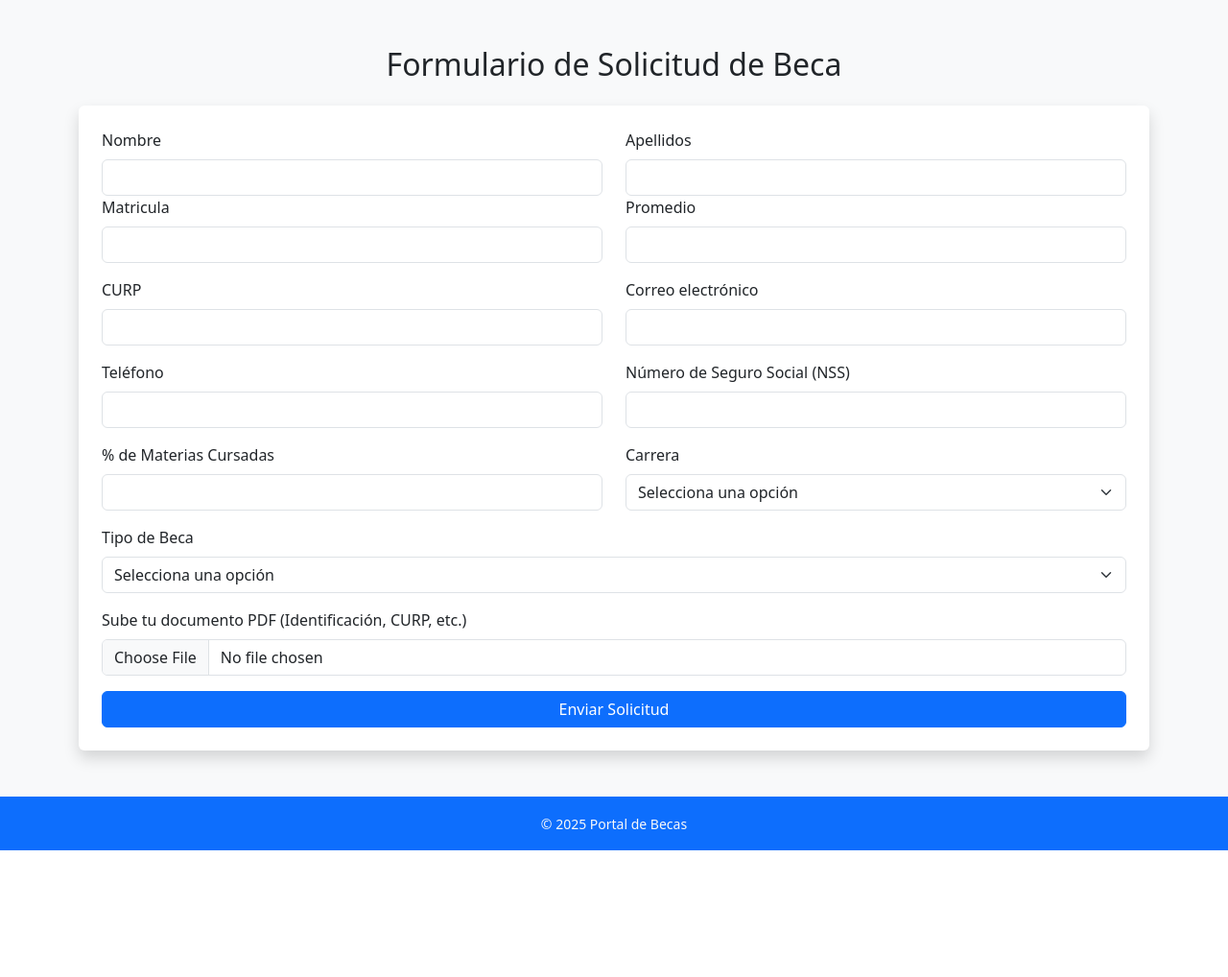
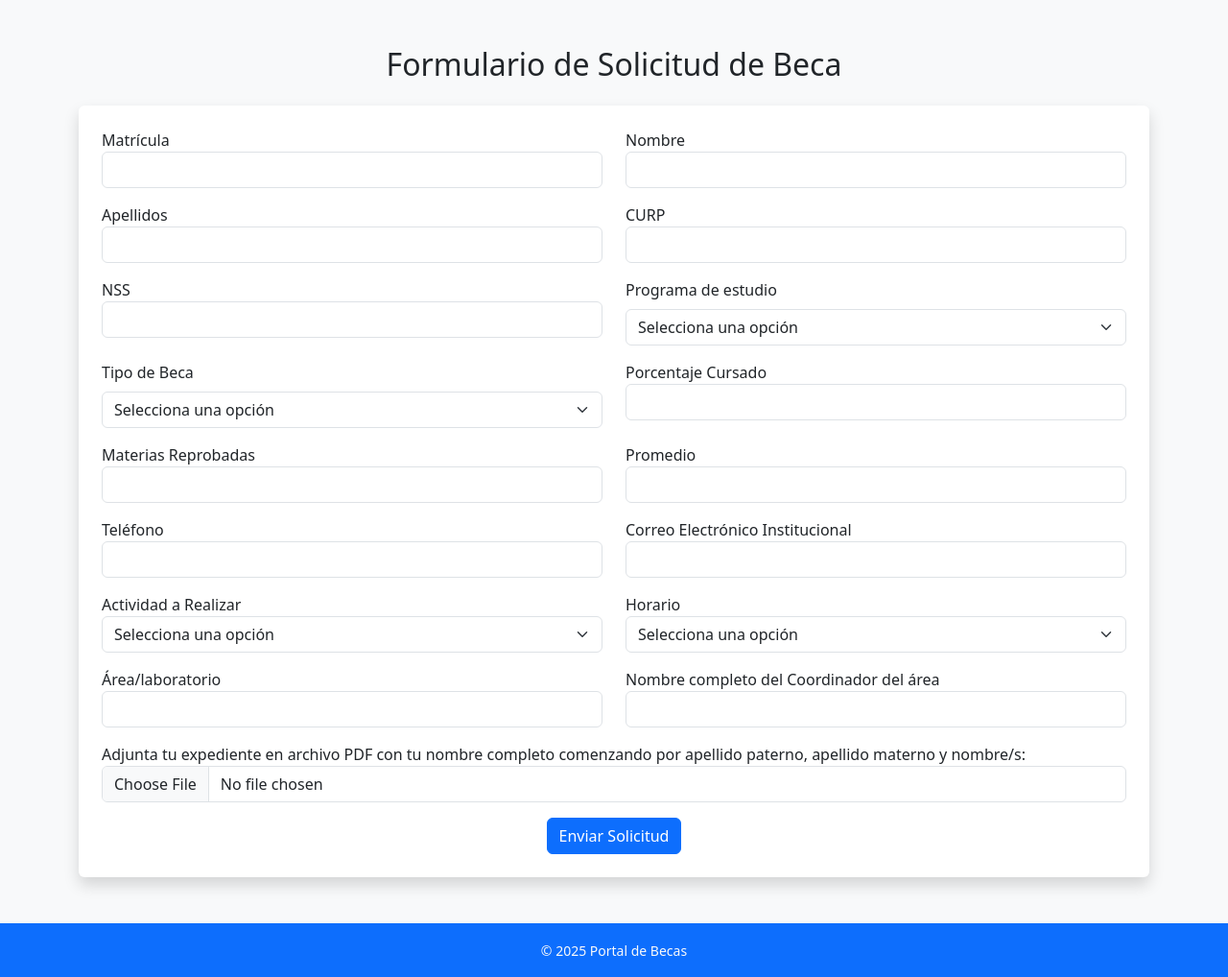
Before and after one commit to IYRH/becas_portal, a Flask app: page /formulario in a window 1280 px wide. Shown: the part 56-1074 px from the top of the page at 96% size. Before the commit the page ends 942 px from the top, so only its background shows below. Run offline with Flask 3, Linux system fonts and the light colour scheme.

Commit message:
cambiando la base de datos, formulario, como todo se fue alv tambien se cambio el boton para visualizar pdf

```diff
--- a/routes/main_routes.py
+++ b/routes/main_routes.py
@@ -43,20 +43,27 @@ def index():
 def formulario():
     if request.method == 'POST':
         try:
+            # Capturar datos del formulario
+            matricula = request.form['matricula']
             nombre = request.form['nombre']
             apellidos = request.form['apellidos']
-            matricula = request.form['matricula']
-            promedio = request.form.get('promedio', None)
-            curp = request.form.get('curp', '')
+            curp = request.form['curp']
+            nss = request.form.get('nss')
+            carrera = request.form.get('carrera')
+            beca = request.form.get('beca')
+            porcentaje_cursado = request.form.get('porcentaje_cursado')
+            materias_reprobadas = request.form.get('materias_reprobadas')
+            promedio = request.form.get('promedio')
+            telefono = request.form['telefono']
             correo = request.form['correo']
-            telefono = request.form['telefono']
-            nss = request.form['nss']
-            porcentaje = request.form['porcentaje']
-            carrera = request.form['carrera']
-            beca = request.form.get('beca', '')
+            actividades = request.form.get('actividades')
+            horario = request.form.get('horario')
+            area = request.form.get('area')
+            coordinador = request.form.get('coordinador')
             pdf = request.files.get('pdf')
 
-            # Validar PDF
+
+            # Capturar archivo PDF
             nombre_pdf = None
             if pdf and pdf.filename.endswith('.pdf'):
                 nombre_pdf = secure_filename(pdf.filename)
@@ -66,23 +73,35 @@ def formulario():
             conexion = sqlite3.connect('becas.db')
             cursor = conexion.cursor()
             cursor.execute('''
-                INSERT INTO solicitudes
-                (nombre, apellidos, matricula, promedio, curp, correo, telefono, nss, porcentaje_cursado, carrera, beca, pdf, fecha_registro, estatus)
-                VALUES (?,?,?,?,?,?,?,?,?,?,?,?, datetime('now'), 'Recibida')
-            ''', (nombre, apellidos, matricula, promedio,  curp, correo, telefono, nss, porcentaje, carrera, beca, nombre_pdf))
+                INSERT INTO solicitudes (
+                    matricula, nombre, apellidos, curp, nss, carrera, beca,
+                    porcentaje_cursado, materias_reprobadas, promedio,
+                    telefono, correo, actividades, horario, area, coordinador, pdf, fecha_registro,estatus
+                )
+                VALUES (?, ?, ?, ?, ?, ?, ?, ?, ?, ?, ?, ?, ?, ?, ?, ?, ?, datetime('now','localtime'), 'Recibida')
+            ''', (
+                matricula, nombre, apellidos, curp, nss, carrera, beca,
+                porcentaje_cursado, materias_reprobadas, promedio,
+                telefono, correo, actividades, horario, area, coordinador,
+                nombre_pdf
+            ))
+
             conexion.commit()
             conexion.close()
 
             flash("Tu solicitud fue enviada correctamente")
             return redirect(url_for('main.formulario'))
 
+        except sqlite3.IntegrityError:
+            flash(" Ya existe una solicitud con esa matrícula.")
+            return redirect(url_for('main.formulario'))
         except Exception as e:
-            flash(f"Error al enviar la solicitud: {e}")
+            flash(f" Error al enviar la solicitud: {e}")
             return redirect(url_for('main.formulario'))
 
+    return render_template('formulario.html')
 
 
-    return render_template('formulario.html')
 
 @main_bp.route('/resultado', methods=['GET', 'POST'])
 def resultado():
@@ -93,7 +112,7 @@ def resultado():
 
         conexion = sqlite3.connect('becas.db')
         cursor = conexion.cursor()
-        cursor.execute("SELECT nombre, apellidos, matricula, estatus, carrera, beca,comentario_admin, fecha_registro FROM solicitudes WHERE matricula = ? ", (matricula,))
+        cursor.execute("SELECT nombre, apellidos, matricula, estatus, carrera, beca,comentario_admin FROM solicitudes WHERE matricula = ? ", (matricula,))
         solicitud = cursor.fetchone()
         conexion.close()
 
--- a/templates/formulario.html
+++ b/templates/formulario.html
@@ -25,54 +25,29 @@
   {% endwith %}
 
   <form action="{{ url_for('main.formulario') }}" method="POST" enctype="multipart/form-data" class="shadow p-4 bg-white rounded">
-    <div class="row mb-3">
-      <div class="col-md-6">
-        <label class="form-label">Nombre</label>
+    <div class="row">
+            <div class="col-md-6 mb-3">
+                <label>Matrícula</label>
+                <input type="text" name="matricula" class="form-control" required>
+            </div>
+            <div class="col-md-6 mb-3">
+                <label>Nombre</label>
                 <input type="text" name="nombre" class="form-control" required>
             </div>
-      <div class="col-md-6">
-        <label class="form-label">Apellidos</label>
+            <div class="col-md-6 mb-3">
+                <label>Apellidos</label>
                 <input type="text" name="apellidos" class="form-control" required>
             </div>
-       <div class="col-md-6">
-        <label class="form-label">Matricula</label>
-        <input type="text" name="matricula" class="form-control" required>
-      </div>
-      <div class="col-md-6">
-        <label class="form-label">Promedio</label>
-        <input type="text" name="promedio" class="form-control" required>
-      </div>
-    </div>
-
-    <div class="row mb-3">
-      <div class="col-md-6">
-        <label class="form-label">CURP</label>
+            <div class="col-md-6 mb-3">
+                <label>CURP</label>
                 <input type="text" name="curp" class="form-control" required>
             </div>
-      <div class="col-md-6">
-        <label class="form-label">Correo electrónico</label>
-        <input type="email" name="correo" class="form-control" required>
+            <div class="col-md-6 mb-3">
+                <label>NSS</label>
+                <input type="text" name="nss" class="form-control">
             </div>
-    </div>
-
-    <div class="row mb-3">
-      <div class="col-md-6">
-        <label class="form-label">Teléfono</label>
-        <input type="text" name="telefono" class="form-control" required>
-      </div>
-      <div class="col-md-6">
-        <label class="form-label">Número de Seguro Social (NSS)</label>
-        <input type="text" name="nss" class="form-control" required>
-      </div>
-    </div>
-
-    <div class="row mb-3">
-      <div class="col-md-6">
-        <label class="form-label">% de Materias Cursadas</label>
-        <input type="number" name="porcentaje" class="form-control" min="0" max="100" required>
-      </div>
-      <div class="col-md-6">
-        <label class="form-label">Carrera</label>
+            <div class="col-md-6 mb-3">
+                <label class="form-label">Programa de estudio</label>
                   <select name="carrera" class="form-select" required>
                     <option value="">Selecciona una opción</option>
                     <option value="ICC">Ingeniería en Ciencias de la Computación (ICC)</option>
@@ -80,24 +55,74 @@
                     <option value="ITI">Ingeniería en Tecnologías de la Información (ITI)</option>
                   </select>
             </div>
-    </div>
-
-    <div class="mb-3">
+            <div class="col-md-6 mb-3">
                 <label class="form-label">Tipo de Beca</label>
                 <select name="beca" class="form-select" required>
                   <option value="">Selecciona una opción</option>
                   <option value="Servicio Social">Beca de Servicio Social</option>
-        <option value="Practicas Profesionales">Beca de Practicas Profesionales</option>
+                  <option value="Practicas Profesionales">Beca de Prácticas Profesionales</option>
                   <option value="Monitores">Beca de Monitores</option>
                 </select>
             </div>
-
-    <div class="mb-3">
-      <label class="form-label">Sube tu documento PDF (Identificación, CURP, etc.)</label>
+            <div class="col-md-6 mb-3">
+                <label>Porcentaje Cursado</label>
+                <input type="number" name="porcentaje_cursado" class="form-control">
+            </div>
+            <div class="col-md-6 mb-3">
+                <label>Materias Reprobadas</label>
+                <input type="number" name="materias_reprobadas" class="form-control">
+            </div>
+            <div class="col-md-6 mb-3">
+                <label>Promedio</label>
+                <input type="number" step="0.01" name="promedio" class="form-control">
+            </div>
+            <div class="col-md-6 mb-3">
+                <label>Teléfono</label>
+                <input type="text" name="telefono" class="form-control" required>
+            </div>
+            <div class="col-md-6 mb-3">
+                <label>Correo Electrónico Institucional</label>
+                <input type="email" name="correo" class="form-control" required>
+            </div>
+            <div class="col-md-6 mb-3">
+                <label>Actividad a Realizar</label>
+                <select name="actividades" class="form-select" required>
+                  <option value="">Selecciona una opción</option>
+                  <option value="laboratorio">Actividades de apoyo en laboratorio</option>
+                  <option value="pp">Práctica Profesional</option>
+                  <option value="ss">Servicio Social</option>
+                  <option value="soporte laboratorio">Soporte Laboratorio</option>
+                  <option value="apoyo academico">Apoyo Academico</option>
+                  <option value="apoyo administrativo">Apoyo Administrativo</option>
+                  <option value="apoyo contable">Apoyo Contable</option>
+                  <option value="otra">Otra</option>
+                </select>
+            </div>
+            <div class="col-md-6 mb-3">
+                <label>Horario</label>
+                <select name="horario" class="form-select" required>
+                  <option value="">Selecciona una opción</option>
+                  <option value="Matutino">Matutino 4 horas</option>
+                  <option value="Vespertino">Vespertino 4 horas</option>
+                </select>
+            </div>
+            <div class="col-md-6 mb-3">
+                <label>Área/laboratorio</label>
+                <input type="text" name="area" class="form-control">
+            </div>
+            <div class="col-md-6 mb-3">
+                <label>Nombre completo del Coordinador del área</label>
+                <input type="text" name="coordinador" class="form-control">
+            </div>
+            <div class="col-md-12 mb-3">
+                <label>Adjunta tu expediente en archivo PDF con tu nombre completo comenzando por apellido paterno, apellido materno y nombre/s:</label>
                 <input type="file" name="pdf" accept=".pdf" class="form-control" required>
             </div>
+        </div>
 
-    <button class="btn btn-primary w-100" type="submit">Enviar Solicitud</button>
+        <div class="text-center">
+            <button type="submit" class="btn btn-primary">Enviar Solicitud</button>
+        </div>
     </form>
 </div>
 
```
Also changed, not shown: database/db_setup.py (+13 -6 lines), templates/admin_panel.html (+30 -5 lines), becas.db, 1 other file. Lines whose indentation alone changed are shown as unchanged.
